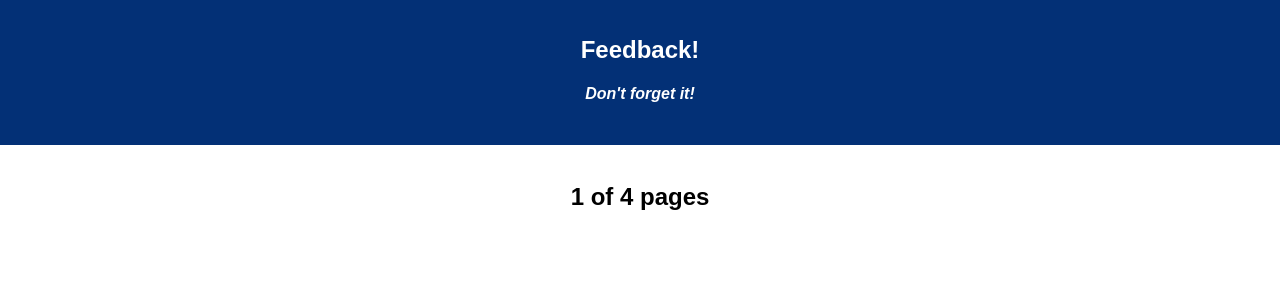
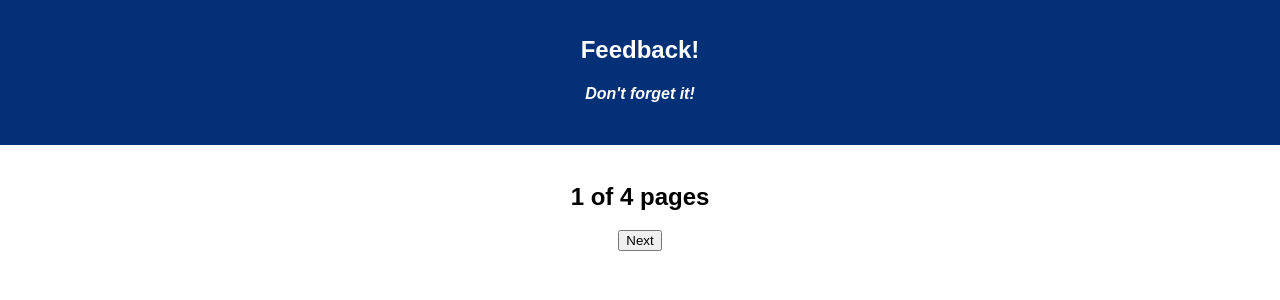
Before and after one commit to abubanggheed/Weekend-challenge-7-Reflection-master, a React (Create React App) app: page /admin in a window 1280 px wide. Shown: the top 300 px of the page. Built offline with nearby package versions, Linux system fonts and the light colour scheme.

Commit message:
next button implimented and added to pages

```diff
--- a/src/components/Feeling/Feeling.js
+++ b/src/components/Feeling/Feeling.js
@@ -1,10 +1,12 @@
 import React, { Component } from 'react';
+import NextButton from '../NextButton/NextButton';
 
 class Feeling extends Component {
   render() {
     return (
       <div>
           <h2>1 of 4 pages</h2>
+          <NextButton page='/2' />
       </div>
     );
   }
--- /dev/null
+++ b/src/components/NextButton/NextButton.js
@@ -0,0 +1,17 @@
+import React, { Component } from 'react';
+import { withRouter } from 'react-router-dom';
+
+class NextButton extends Component {
+
+    handleClick = () => {
+        this.props.history.push(this.props.page);
+    }
+
+  render() {
+    return (
+      <button onClick={this.handleClick}>Next</button>
+    );
+  }
+}
+
+export default withRouter(NextButton);
--- a/src/components/Support/Support.js
+++ b/src/components/Support/Support.js
@@ -1,10 +1,12 @@
 import React, { Component } from 'react';
+import NextButton from '../NextButton/NextButton';
 
 class Support extends Component {
   render() {
     return (
       <div>
           <h2>3 of 4 pages</h2>
+          <NextButton page='4'/>
       </div>
     );
   }
--- a/src/components/Understanding/Understanding.js
+++ b/src/components/Understanding/Understanding.js
@@ -1,10 +1,12 @@
 import React, { Component } from 'react';
+import NextButton from '../NextButton/NextButton';
 
 class Understanding extends Component {
   render() {
     return (
       <div>
           <h2>2 of 4 pages</h2>
+          <NextButton page='/3' />
       </div>
     );
   }
```
